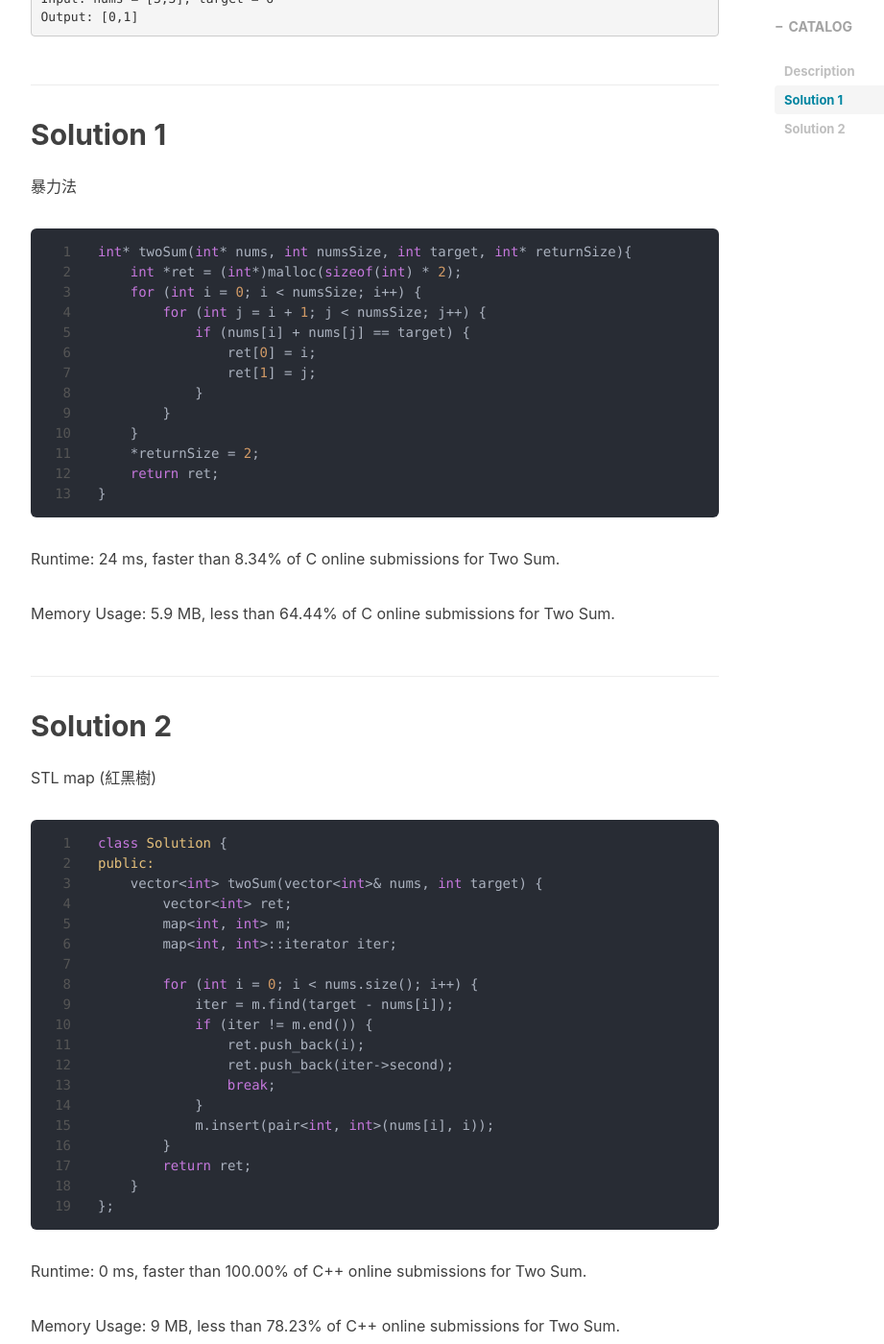
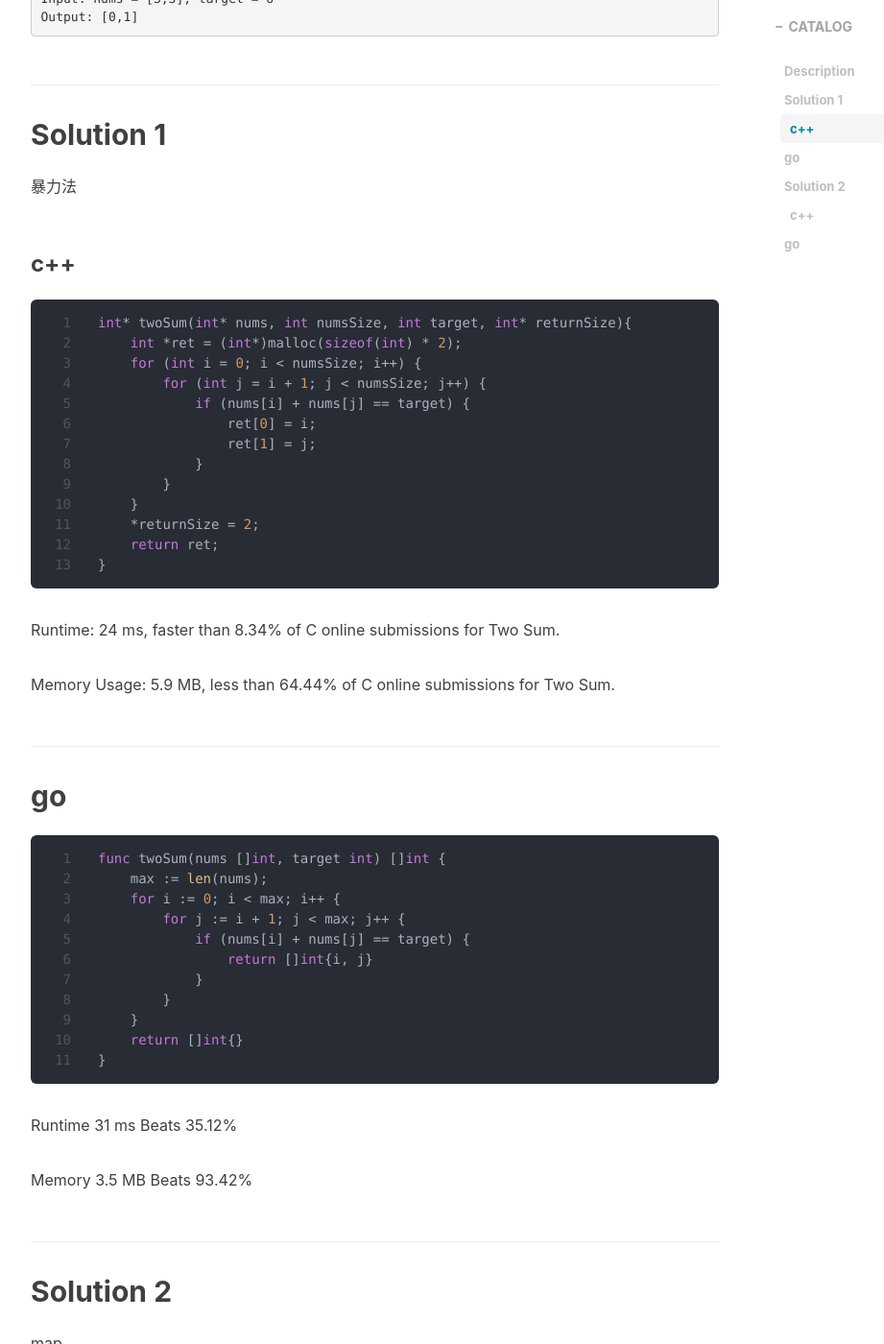
Before and after one commit to blueskyson/blueskyson.github.io, a Jekyll site: the page built from _posts/leetcode/2021-02-07-leetcode-1.md, in a window 1280 px wide and 1400 px high, scrolled down 1031 px. Shown: the whole window at 96% size, without its empty margins (223-1144 px from the left). Built offline with Jekyll 4.4.1, drawn with Linux system fonts in a browser that asks for light colours; nearby versions of some CDN libraries; comment, search, counter and statistics services are not loaded; some of the changed text lies outside the part shown.

Commit message:
Add golang to leetcode #1

````diff
--- a/_posts/leetcode/2021-02-07-leetcode-1.md
+++ b/_posts/leetcode/2021-02-07-leetcode-1.md
@@ -45,6 +45,8 @@ Output: [0,1]
 
 暴力法
 
+### c++
+
 ```c++
 int* twoSum(int* nums, int numsSize, int target, int* returnSize){
     int *ret = (int*)malloc(sizeof(int) * 2);
@@ -65,9 +67,31 @@ Runtime: 24 ms, faster than 8.34% of C online submissions for Two Sum.
 
 Memory Usage: 5.9 MB, less than 64.44% of C online submissions for Two Sum.
 
+## go
+
+```go
+func twoSum(nums []int, target int) []int {
+    max := len(nums);
+    for i := 0; i < max; i++ {
+        for j := i + 1; j < max; j++ {
+            if (nums[i] + nums[j] == target) {
+                return []int{i, j}
+            }
+        }
+    }
+    return []int{}
+}
+```
+
+Runtime 31 ms Beats 35.12%
+
+Memory 3.5 MB Beats 93.42%
+
 ## Solution 2
 
-STL map (紅黑樹)
+map
+
+### c++
 
 ```c++
 class Solution {
@@ -94,3 +118,25 @@ public:
 Runtime: 0 ms, faster than 100.00% of C++ online submissions for Two Sum.
 
 Memory Usage: 9 MB, less than 78.23% of C++ online submissions for Two Sum.
+
+## go
+
+```go
+func twoSum(nums []int, target int) []int {
+    nums_map := make(map[int]int)
+    max := len(nums);
+
+    for i := 0; i < max; i++ {
+        val, ok := nums_map[target - nums[i]]
+        if ok {
+            return []int{val, i}
+        }
+        nums_map[nums[i]] = i
+    }
+    return []int{}
+}
+```
+
+Runtime 8 ms Beats 87.41%
+
+Memory 4.2 MB Beats 53.53%
````
